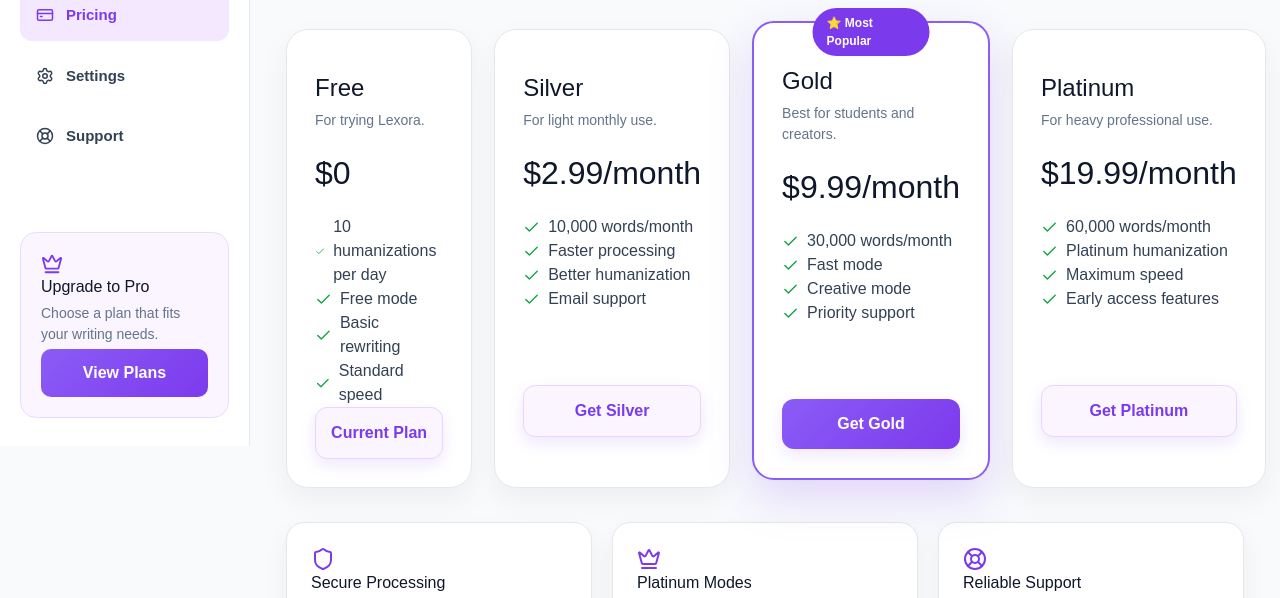
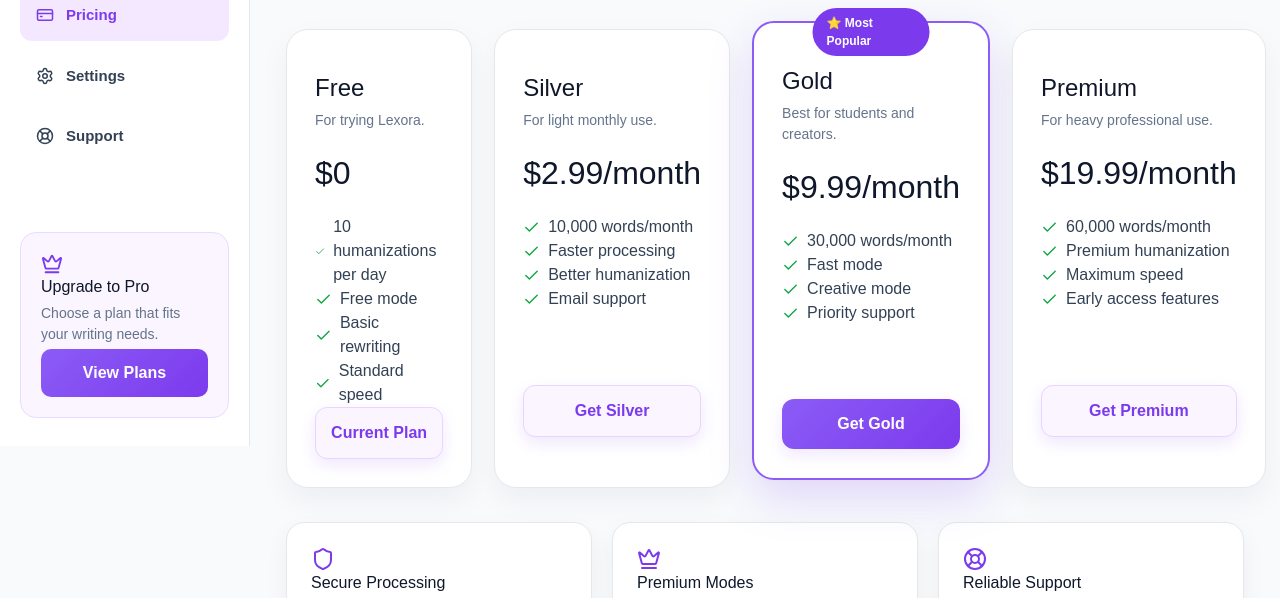
Before and after one commit to lexora-tech381/lexora, a Next.js app: page /pricing in a window 1280 px wide. Shown: the part 354-952 px from the top of the page. Built offline with nearby package versions, Linux system fonts and the light colour scheme; no server answers.

Commit message:
Rename Platinum plan to Premium

```diff
--- a/app/pricing/page.tsx
+++ b/app/pricing/page.tsx
@@ -54,7 +54,7 @@
       "https://buy.polar.sh/polar_cl_A7Nr0bKmhPcczc9dMY1ZTgA8z13e6ggrmuLxk1cj5Ab",
     gold:
       "https://buy.polar.sh/polar_cl_GbQaVEWBGt7jhATZjNFVdiarBKQlf6jvL613J3XSKAW",
-      platinum:
+      premium:
       "https://buy.polar.sh/polar_cl_aqCr5DXtBm8ZlsWlWucMFte1AxjeIBu00EI0d2pgTWV",
   };
 
@@ -99,17 +99,17 @@
       path: checkoutLinks.gold,
     },
     {
-      name: "Platinum",
+      name: "Premium",
       price: isYearly ? "$189/year" : "$19.99/month",
       desc: "For heavy professional use.",
       features: [
         "60,000 words/month",
-        "Platinum humanization",
+        "Premium humanization",
         "Maximum speed",
         "Early access features",
       ],
-      button: "Get Platinum",
-      path: checkoutLinks.platinum,
+      button: "Get Premium",
+      path: checkoutLinks.premium,
     },
   ];
 
@@ -318,7 +318,7 @@
 
           <div style={trustCard}>
             <Crown color="#7c3aed" />
-            <h3>Platinum Modes</h3>
+            <h3>Premium Modes</h3>
             <p style={mutedSmall}>
               Unlock faster and more advanced rewriting modes.
             </p>
```
